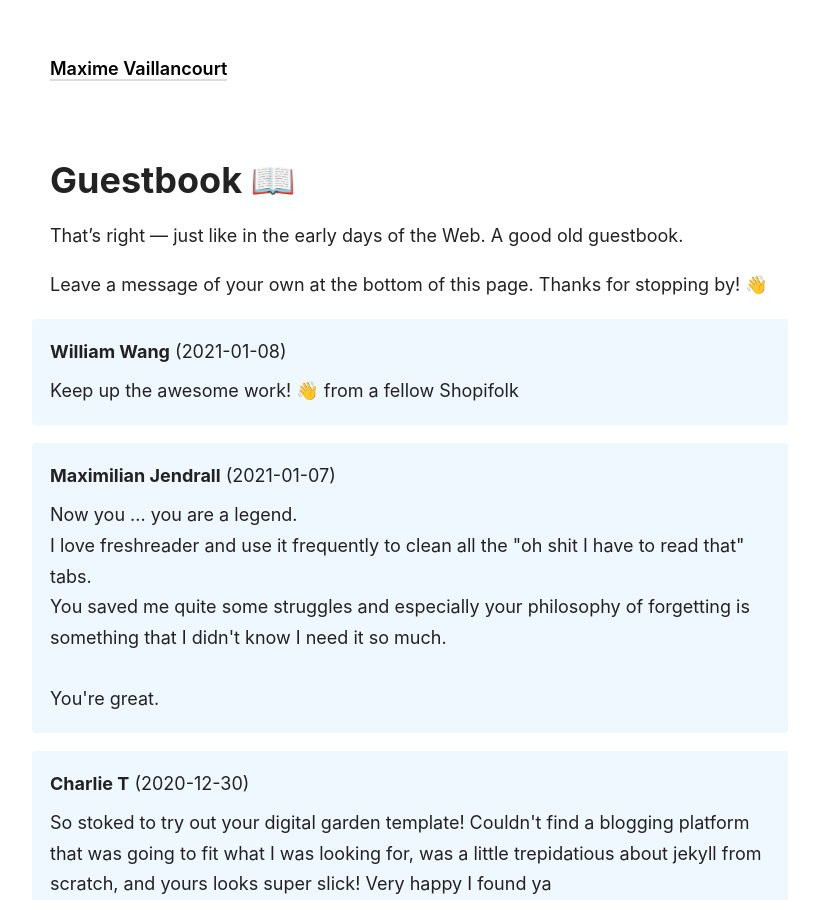
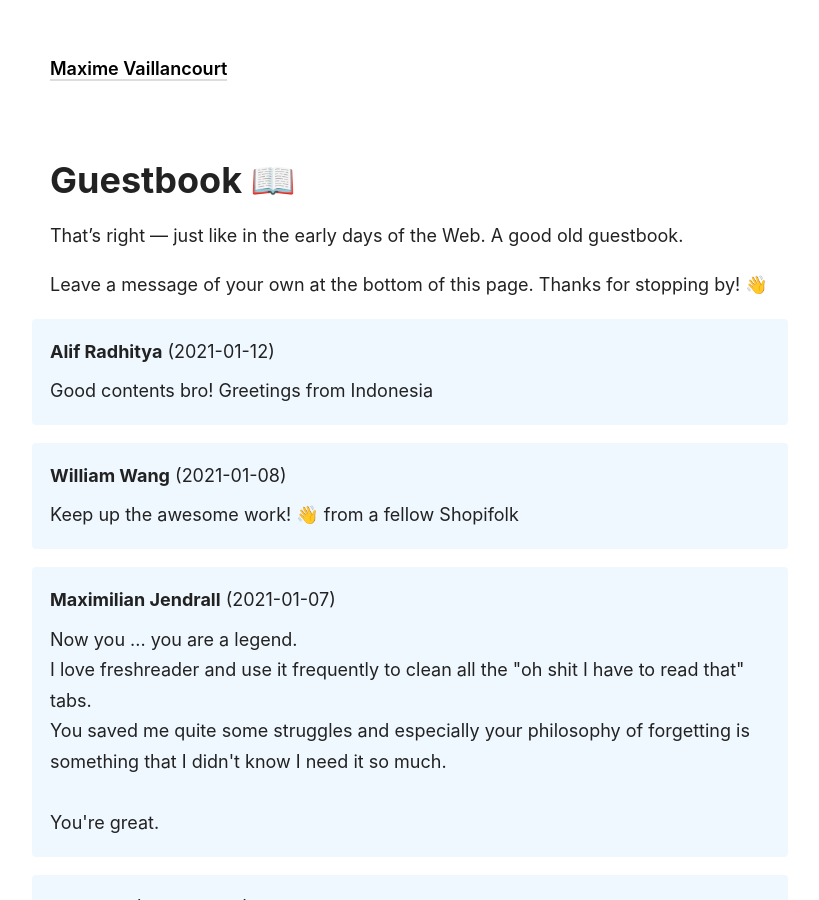
Before and after one commit to maximevaillancourt/maximevaillancourt.github.io, a Jekyll site: the page built from _pages/guestbook.md, in a window 1280 px wide and 900 px high. Shown: the whole window, without its empty margins (230-1049 px from the left). Built offline with Jekyll 4.4.1, drawn with Linux system fonts in a browser that asks for light colours.

Commit message:
Update guestbook messages from Netlify Forms API

```diff
--- a/_data/guestbook_messages.yml
+++ b/_data/guestbook_messages.yml
@@ -69,3 +69,7 @@
   author: William Wang
   timestamp: '2021-01-08T13:43:12+00:00'
   body: "Keep up the awesome work! \U0001F44B from a fellow Shopifolk"
+- netlify_submission_id: 5ffd17d0f491eb4f93b6e9ec
+  author: Alif Radhitya
+  timestamp: '2021-01-12T03:30:24+00:00'
+  body: Good contents bro! Greetings from Indonesia
```
